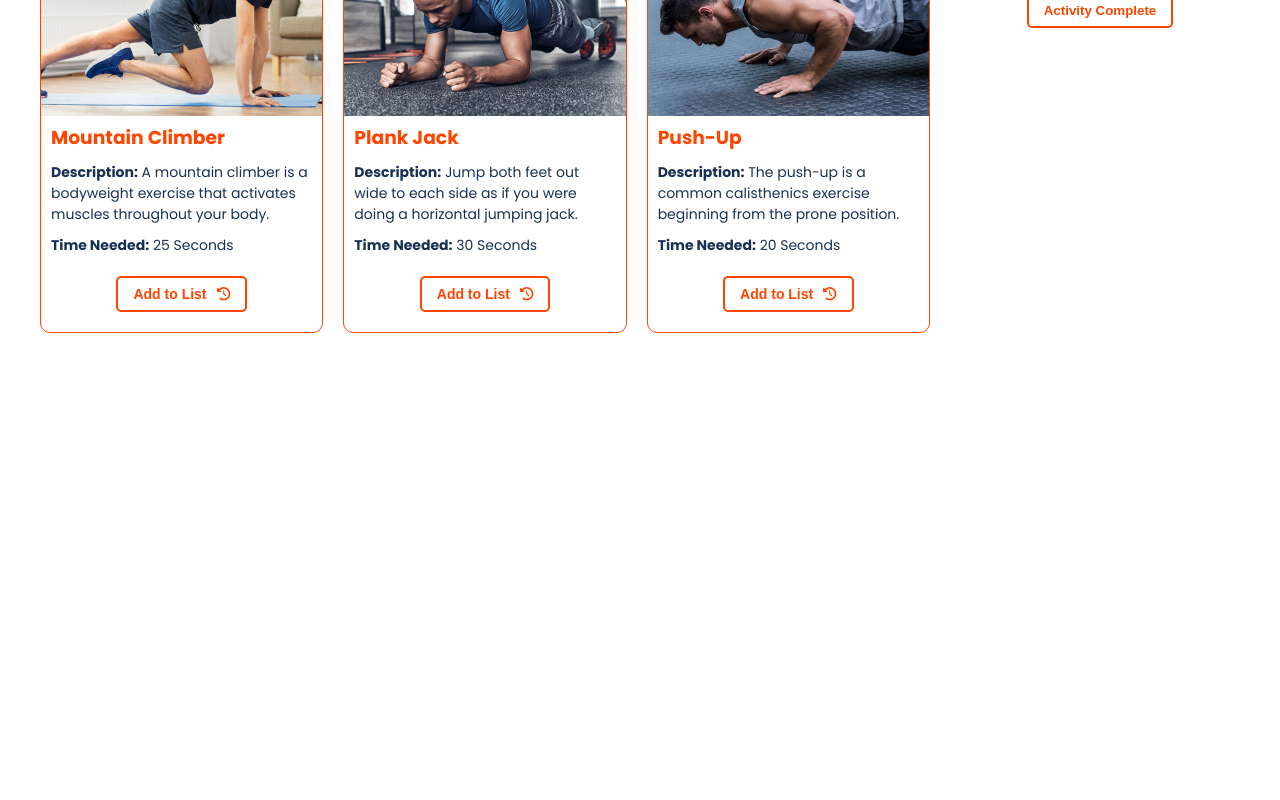
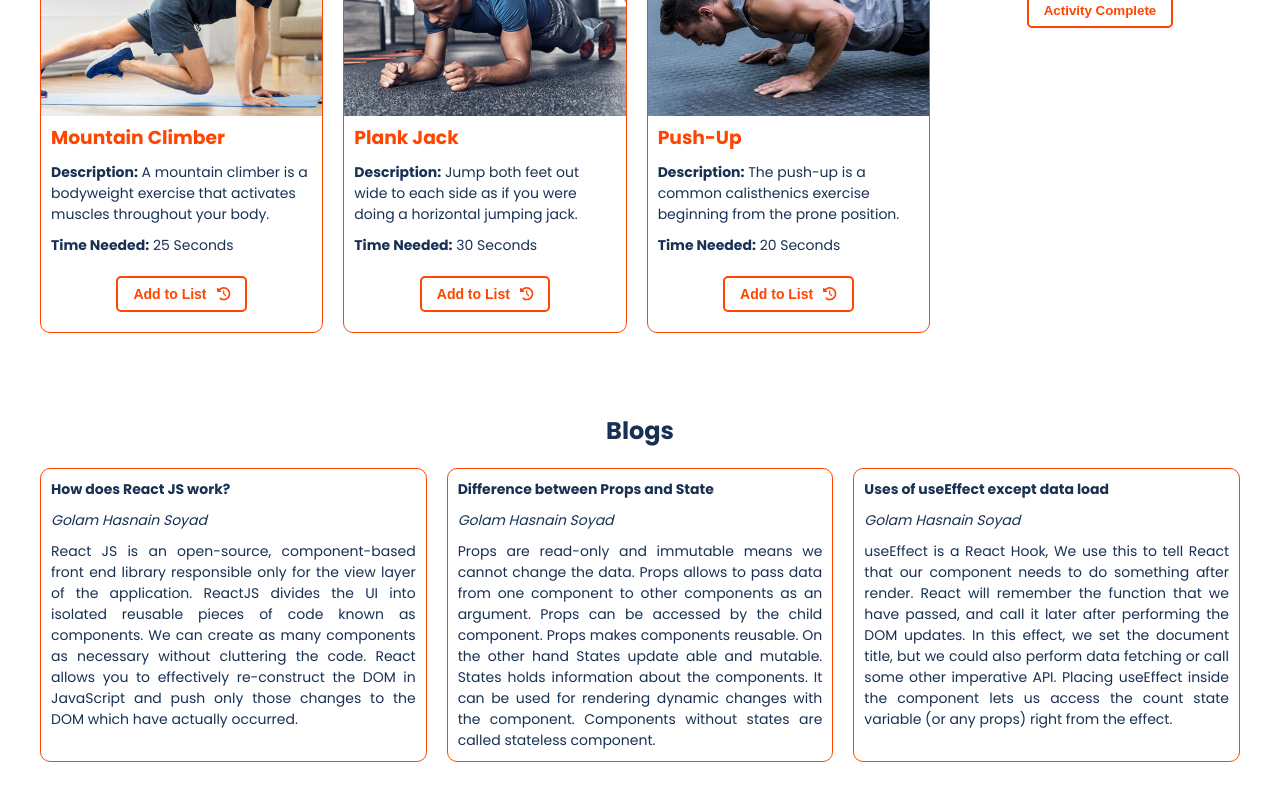
Before and after one commit to GHSoyad/body-improvement-club, a React (Create React App) app: page / in a window 1280 px wide. Shown: the part 700-1500 px from the top of the page. Before the commit the page ends 1093 px from the top, so only its background shows below. Built offline with nearby package versions, Linux system fonts and the light colour scheme.

Commit message:
Added blogs section

```diff
--- a/src/App.js
+++ b/src/App.js
@@ -1,4 +1,5 @@
 import './App.css';
+import Blogs from './components/Blogs/Blogs';
 import Header from './components/Header/Header';
 import Main from './components/Main/Main';
 
@@ -7,6 +8,7 @@ function App() {
     <div className="App">
       <Header></Header>
       <Main></Main>
+      <Blogs></Blogs>
     </div>
   );
 }
--- /dev/null
+++ b/src/components/Blogs/Blogs.css
@@ -0,0 +1,38 @@
+.blog-header {
+    margin: 60px 0 20px;
+    text-align: center;
+}
+
+.blogs {
+    display: grid;
+    grid-template-columns: repeat(3, 1fr);
+    gap: 20px;
+    font-size: 16px;
+}
+
+.blog {
+    display: flex;
+    flex-direction: column;
+    text-align: justify;
+    border: 1px solid orangered;
+    border-radius: 10px;
+    padding: 10px;
+}
+
+.blog .author {
+    font-size: 14px;
+    font-style: italic;
+    margin: 10px 0;
+}
+
+@media screen and (max-width: 992px) {
+    .blogs {
+        grid-template-columns: repeat(2, 1fr);
+    }
+}
+
+@media screen and (max-width: 768px) {
+    .blogs {
+        grid-template-columns: repeat(1, 1fr);
+    }
+}
--- /dev/null
+++ b/src/components/Blogs/Blogs.js
@@ -0,0 +1,29 @@
+import React from 'react';
+import './Blogs.css'
+
+const Blogs = () => {
+    return (
+        <div>
+            <h2 className='blog-header'>Blogs</h2>
+            <div className='blogs'>
+                <div className='blog'>
+                    <p className='bold'>How does React JS work?</p>
+                    <p className='author'>Golam Hasnain Soyad</p>
+                    <p>React JS is an open-source, component-based front end library responsible only for the view layer of the application. ReactJS divides the UI into isolated reusable pieces of code known as components. We can create as many components as necessary without cluttering the code. React allows you to effectively re-construct the DOM in JavaScript and push only those changes to the DOM which have actually occurred.</p>
+                </div>
+                <div className='blog'>
+                    <p className='bold'>Difference between Props and State</p>
+                    <p className='author'>Golam Hasnain Soyad</p>
+                    <p>Props are read-only and immutable means we cannot change the data. Props allows to pass data from one component to other components as an argument. Props can be accessed by the child component. Props makes components reusable. On the other hand States update able and mutable. States holds information about the components. It can be used for rendering dynamic changes with the component. Components without states are called stateless component. </p>
+                </div>
+                <div className='blog'>
+                    <p className='bold'>Uses of useEffect except data load</p>
+                    <p className='author'>Golam Hasnain Soyad</p>
+                    <p>useEffect is a React Hook, We use this to tell React that our component needs to do something after render. React will remember the function that we have passed, and call it later after performing the DOM updates. In this effect, we set the document title, but we could also perform data fetching or call some other imperative API. Placing useEffect inside the component lets us access the count state variable (or any props) right from the effect.</p>
+                </div>
+            </div>
+        </div>
+    );
+};
+
+export default Blogs;
--- a/src/components/Sidebar/Sidebar.css
+++ b/src/components/Sidebar/Sidebar.css
@@ -20,7 +20,7 @@
 .physics {
     display: flex;
     justify-content: center;
-    gap: 20px;
+    gap: 30px;
     background-color: #FFE6D6;
     margin: 20px 0;
     padding: 20px;
```
